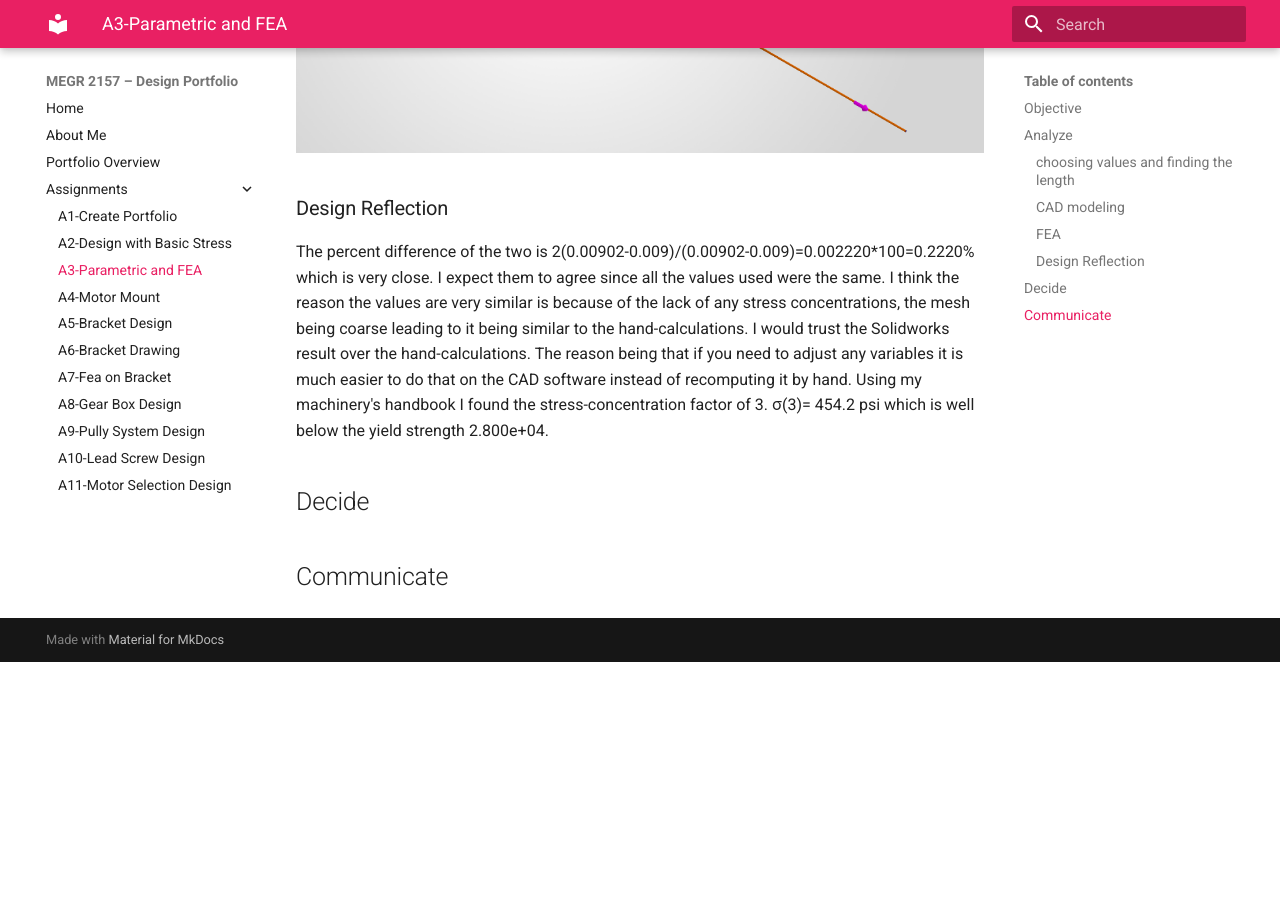
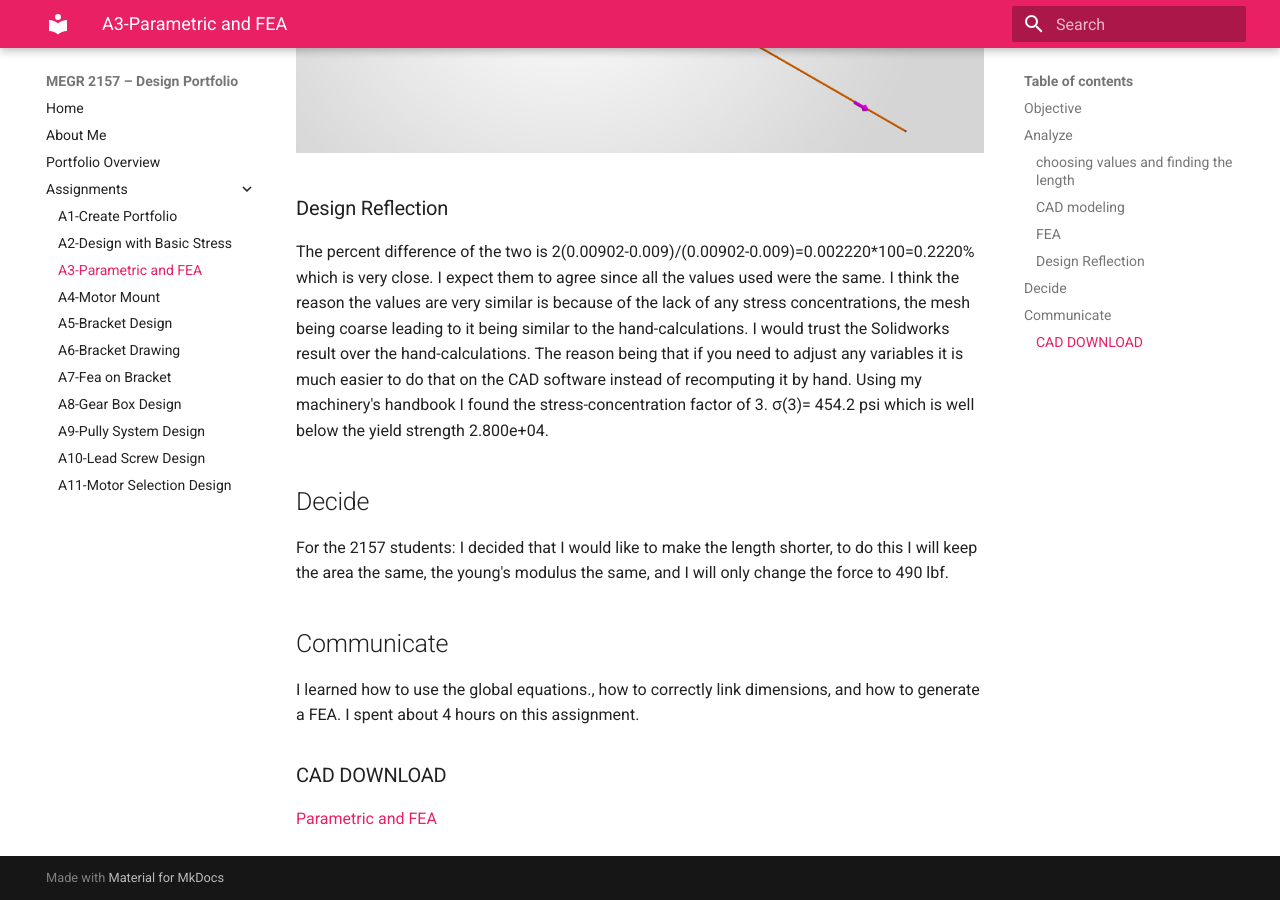
Before and after one commit to JonathanSuarezVazquez/Jonathans-megr2157-portfolio, an MkDocs documentation site: the page built from docs/assignments/A03/index.md, in a window 1280 px wide and 900 px high, scrolled down 3856 px. Built offline with MkDocs 1.6.1 and Material for MkDocs 9.7.7, drawn with Linux system fonts in a browser that asks for light colours; before the commit the page ends 4518 px from its top, so only the background shows below that.

Commit message:
Update index.md with new sections and CAD link
Added decision and communication sections, and included CAD download link.

```diff
--- a/docs/assignments/A03/index.md
+++ b/docs/assignments/A03/index.md
@@ -34,5 +34,13 @@ The percent difference of the two is 2(0.00902-0.009)/(0.00902-0.009)=0.002220*1
 
 ## Decide
 
+For the 2157 students:
+I decided that I would like to make the length shorter, to do this I will keep the area the same, the young's modulus the same, and I will only change the force to 490 lbf.
 
 ## Communicate
+
+I learned how to use the global equations., how to correctly link dimensions, and how to generate a FEA. I spent about 4 hours on this assignment.
+
+### CAD DOWNLOAD
+
+[Parametric and FEA](https://1drv.ms/u/c/3f1fcb01952d5efb/IQB_DjaTWpReR49PynzQDDCrAQtbZij6yqvelXvONw8fW-Y?e=4sut0M)
```
